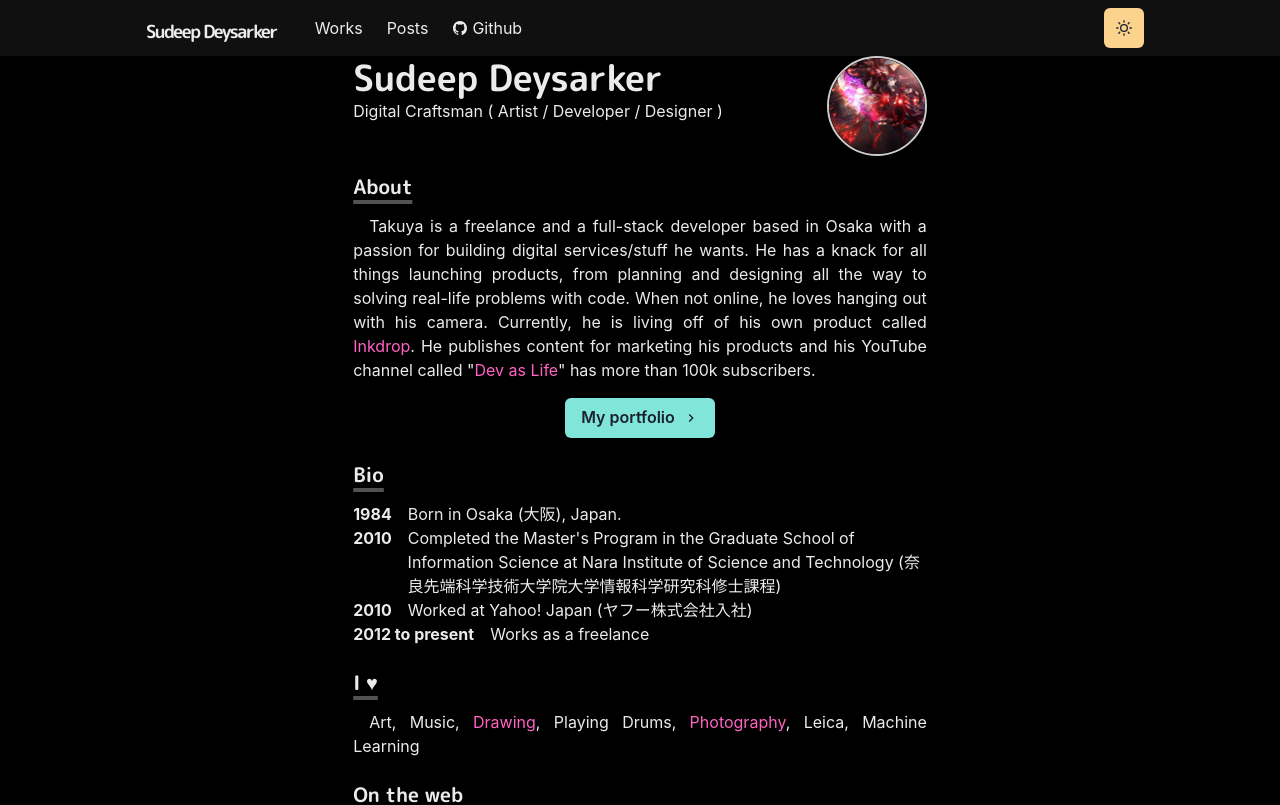
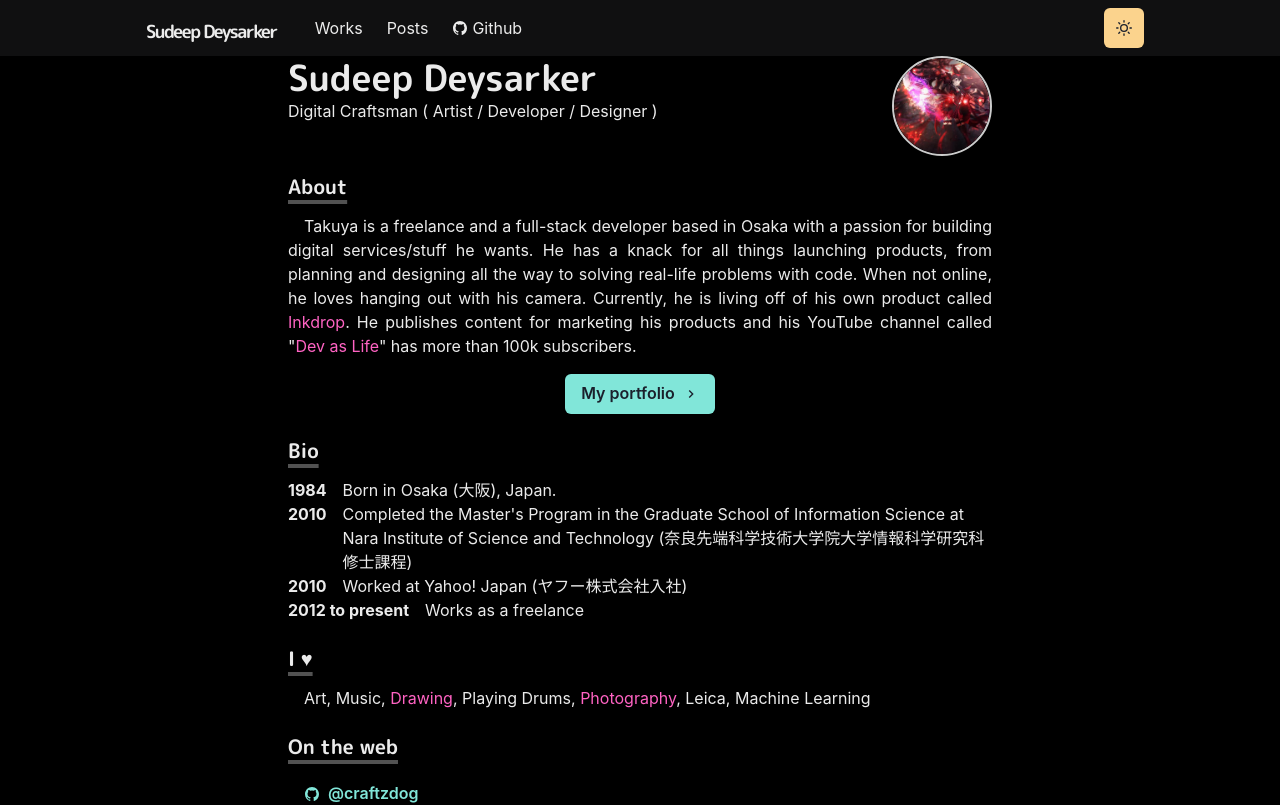
Before and after one commit to Lunaticsatoshi/sudeep-portfolio, a Next.js app: page / in a window 1280 px wide. Shown: the top 805 px of the page. Built offline with nearby package versions, Linux system fonts and the light colour scheme.

Commit message:
:zap: Changing max width of container

```diff
--- a/src/pages/index.js
+++ b/src/pages/index.js
@@ -27,7 +27,7 @@ const ProfileImage = chakra(Image, {
 
 const Home = () => (
   <Layout>
-    <Container>
+    <Container maxW="container.lg">
       <Box display={{ md: 'flex' }}>
         <Box flexGrow={1}>
           <Heading as="h2" variant="page-title">
```
